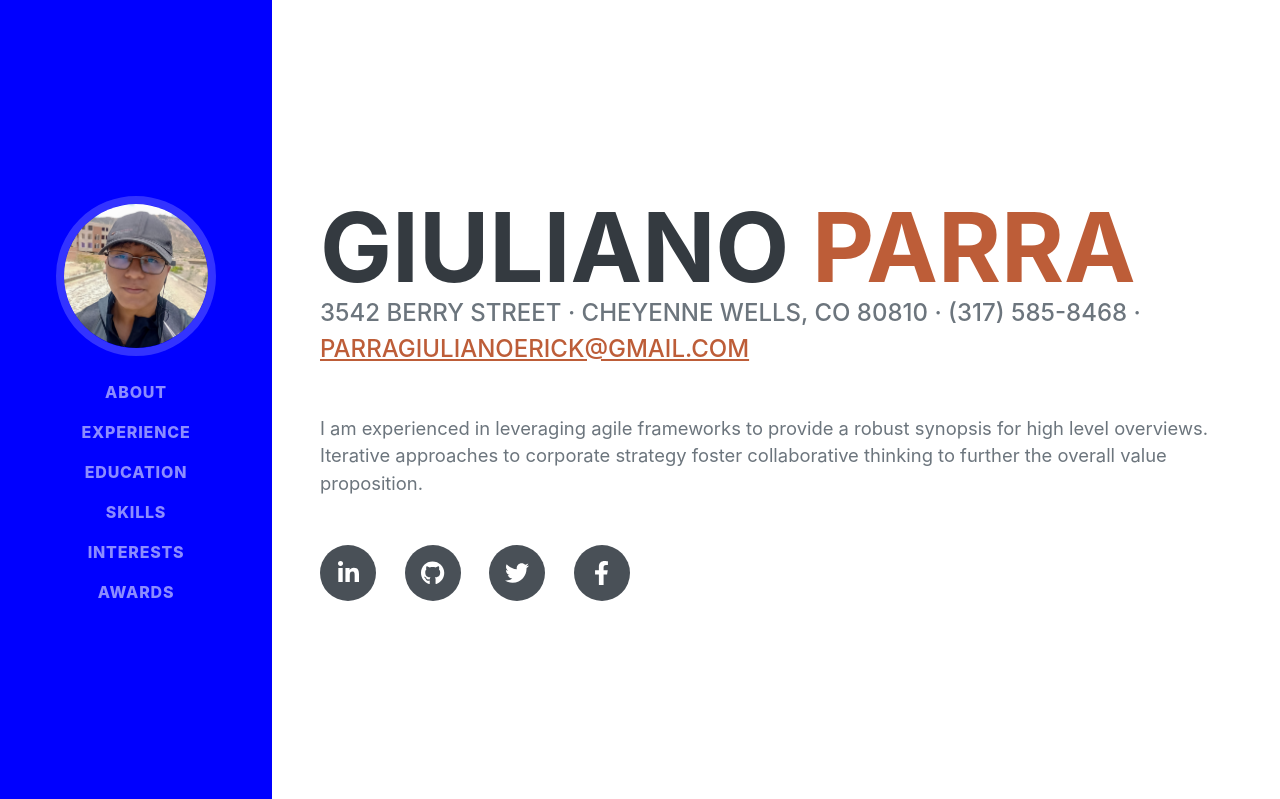
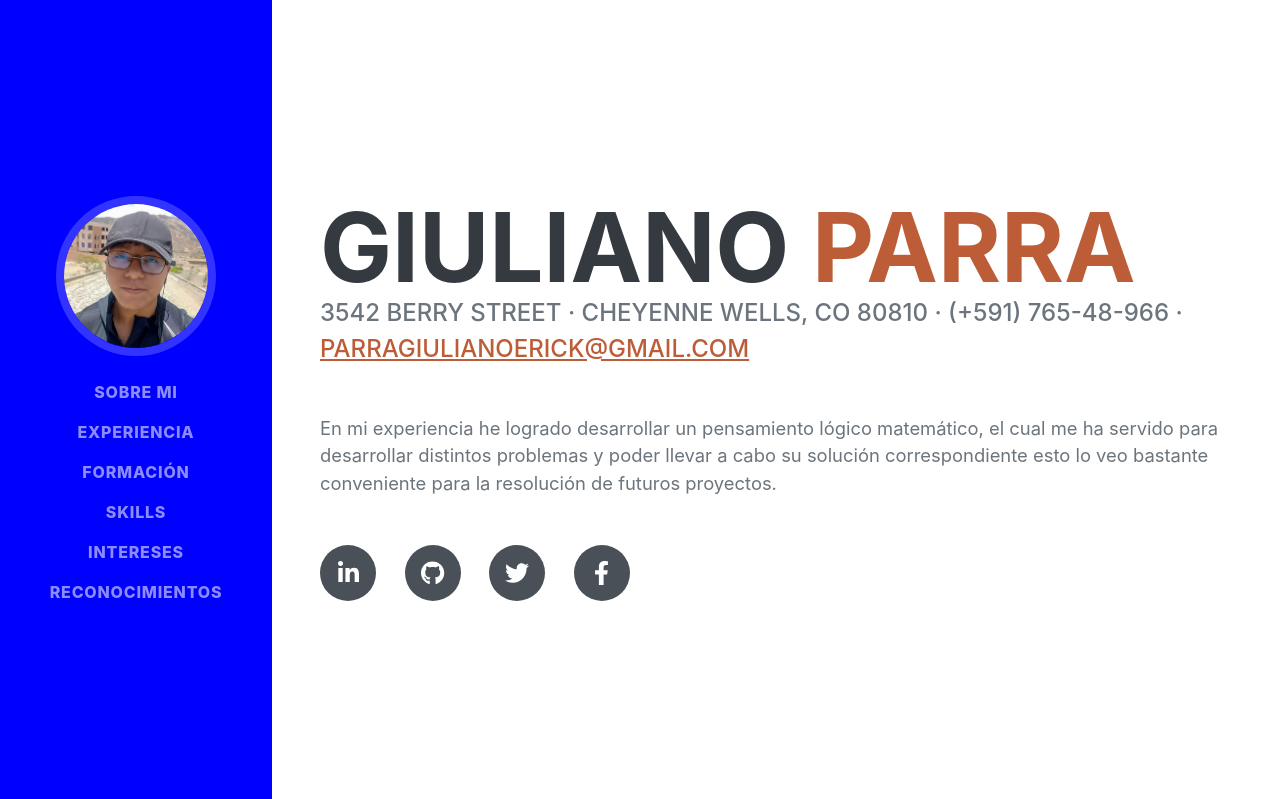
Before and after one commit to Giuliano-Parra/mi-portafolio-personal, a Django app: page / in a window 1280 px wide. Shown: the top 799 px of the page. Run offline with Django 5.2, Linux system fonts and the light colour scheme; some libraries are stand-ins or nearby versions; some web fonts are replaced.

Commit message:
seundo commit

```diff
--- a/templates/index.html
+++ b/templates/index.html
@@ -26,12 +26,12 @@
             <button class="navbar-toggler" type="button" data-bs-toggle="collapse" data-bs-target="#navbarResponsive" aria-controls="navbarResponsive" aria-expanded="false" aria-label="Toggle navigation"><span class="navbar-toggler-icon"></span></button>
             <div class="collapse navbar-collapse" id="navbarResponsive">
                 <ul class="navbar-nav">
-                    <li class="nav-item"><a class="nav-link js-scroll-trigger" href="#about">About</a></li>
-                    <li class="nav-item"><a class="nav-link js-scroll-trigger" href="#experience">Experience</a></li>
-                    <li class="nav-item"><a class="nav-link js-scroll-trigger" href="#education">Education</a></li>
-                    <li class="nav-item"><a class="nav-link js-scroll-trigger" href="#skills">Skills</a></li>
-                    <li class="nav-item"><a class="nav-link js-scroll-trigger" href="#interests">Interests</a></li>
-                    <li class="nav-item"><a class="nav-link js-scroll-trigger" href="#awards">Awards</a></li>
+                    <li class="nav-item"><a class="nav-link js-scroll-trigger" href="#about">SOBRE MI</a></li>
+                    <li class="nav-item"><a class="nav-link js-scroll-trigger" href="#experience">EXPERIENCIA</a></li>
+                    <li class="nav-item"><a class="nav-link js-scroll-trigger" href="#education">FORMACIÓN</a></li>
+                    <li class="nav-item"><a class="nav-link js-scroll-trigger" href="#skills">SKILLS</a></li>
+                    <li class="nav-item"><a class="nav-link js-scroll-trigger" href="#interests">INTERESES</a></li>
+                    <li class="nav-item"><a class="nav-link js-scroll-trigger" href="#awards">RECONOCIMIENTOS</a></li>
                 </ul>
             </div>
         </nav>
@@ -45,10 +45,10 @@
                         <span class="text-primary">Parra</span>
                     </h1>
                     <div class="subheading mb-5">
-                        3542 Berry Street · Cheyenne Wells, CO 80810 · (317) 585-8468 ·
+                        3542 Berry Street · Cheyenne Wells, CO 80810 · (+591) 765-48-966 ·
                         <a href="mailto:name@email.com">parragiulianoerick@gmail.com</a>
                     </div>
-                    <p class="lead mb-5">I am experienced in leveraging agile frameworks to provide a robust synopsis for high level overviews. Iterative approaches to corporate strategy foster collaborative thinking to further the overall value proposition.</p>
+                    <p class="lead mb-5">En mi experiencia he logrado desarrollar un pensamiento lógico matemático, el cual me ha servido para desarrollar distintos problemas y poder llevar a cabo su solución correspondiente esto lo veo bastante conveniente para la resolución de futuros proyectos.</p>
                     <div class="social-icons">
                         <a class="social-icon" href="#!"><i class="fab fa-linkedin-in"></i></a>
                         <a class="social-icon" href="#!"><i class="fab fa-github"></i></a>
```
